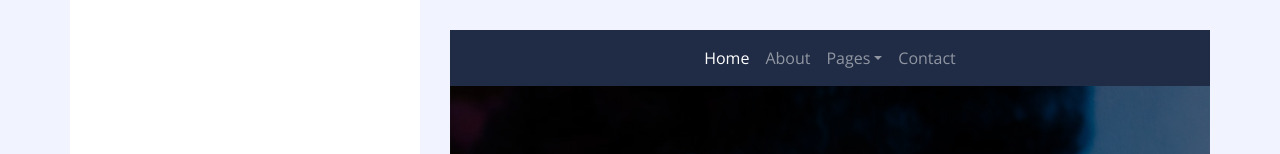
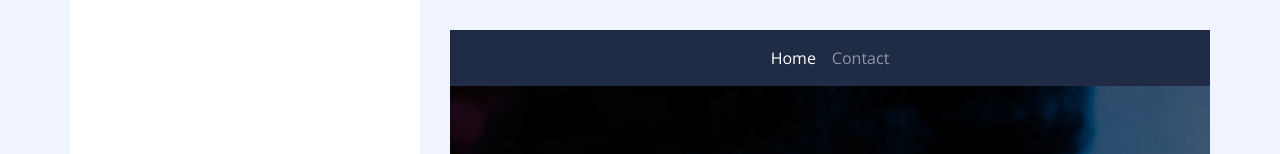
Before and after one commit to 88bobo/88bobo.github.io, a plain HTML site: page index.html in a window 1280 px wide. Shown: the top 154 px of the page. Drawn offline with nearby package versions, Linux system fonts and the light colour scheme.

Commit message:
Update index.html

```diff
--- a/index.html
+++ b/index.html
@@ -52,14 +52,14 @@
                         <div class="collapse navbar-collapse justify-content-between" id="navbarCollapse">
                             <div class="navbar-nav m-auto">
                                 <a href="index.html" class="nav-item nav-link active">Home</a>
-                                <a href="about.html" class="nav-item nav-link">About</a>
+                                <!--<a href="about.html" class="nav-item nav-link">About</a>
                                 <div class="nav-item dropdown">
                                     <a href="#" class="nav-link dropdown-toggle" data-toggle="dropdown">Pages</a>
                                     <div class="dropdown-menu">
                                         <a href="blog.html" class="dropdown-item">Blog Grid</a>
                                         <a href="single.html" class="dropdown-item">Blog Detail</a>
                                     </div>
-                                </div>
+                                </div> -->
                                 <a href="contact.html" class="nav-item nav-link">Contact</a>
                             </div>
                         </div>
```
